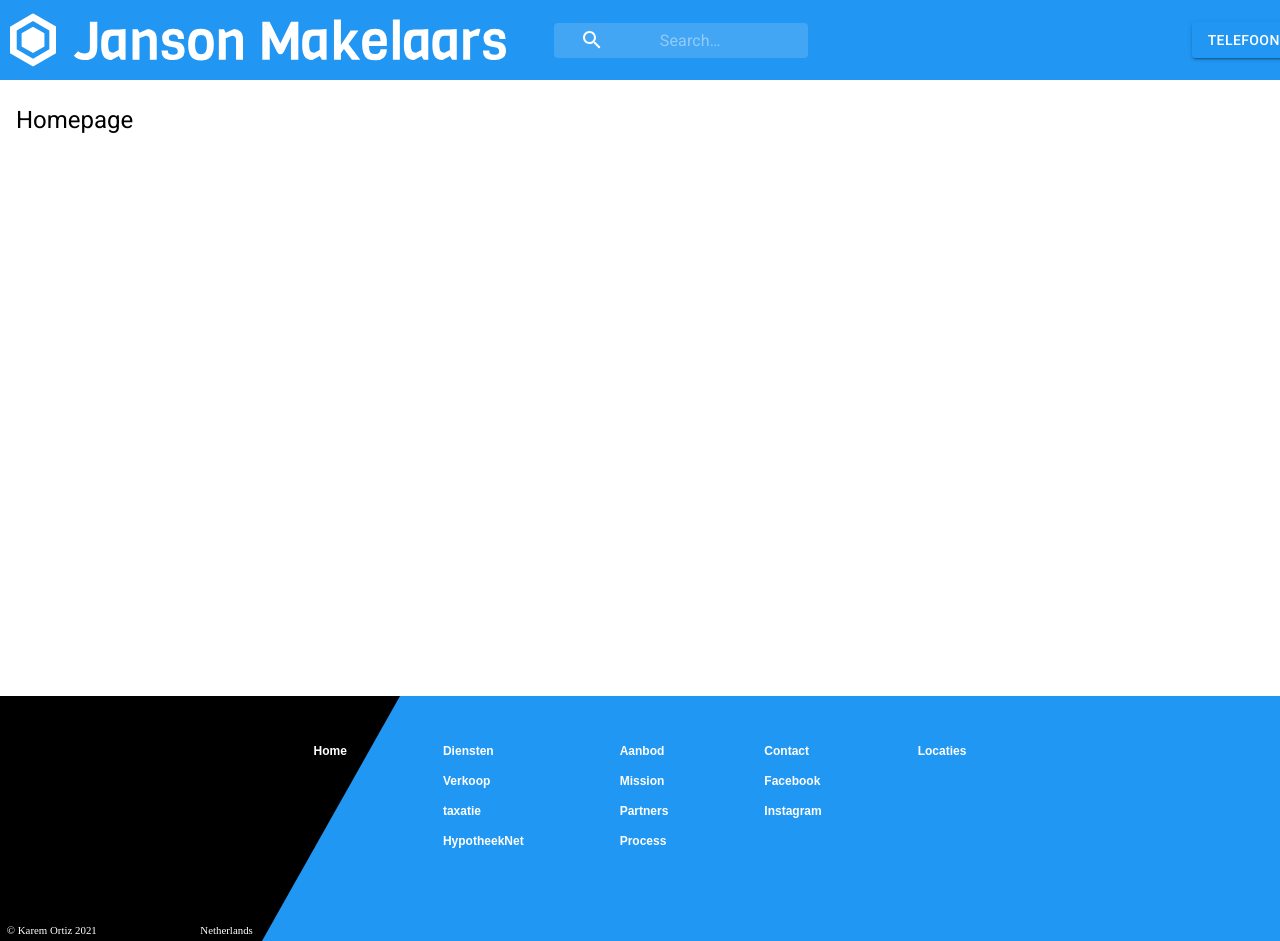
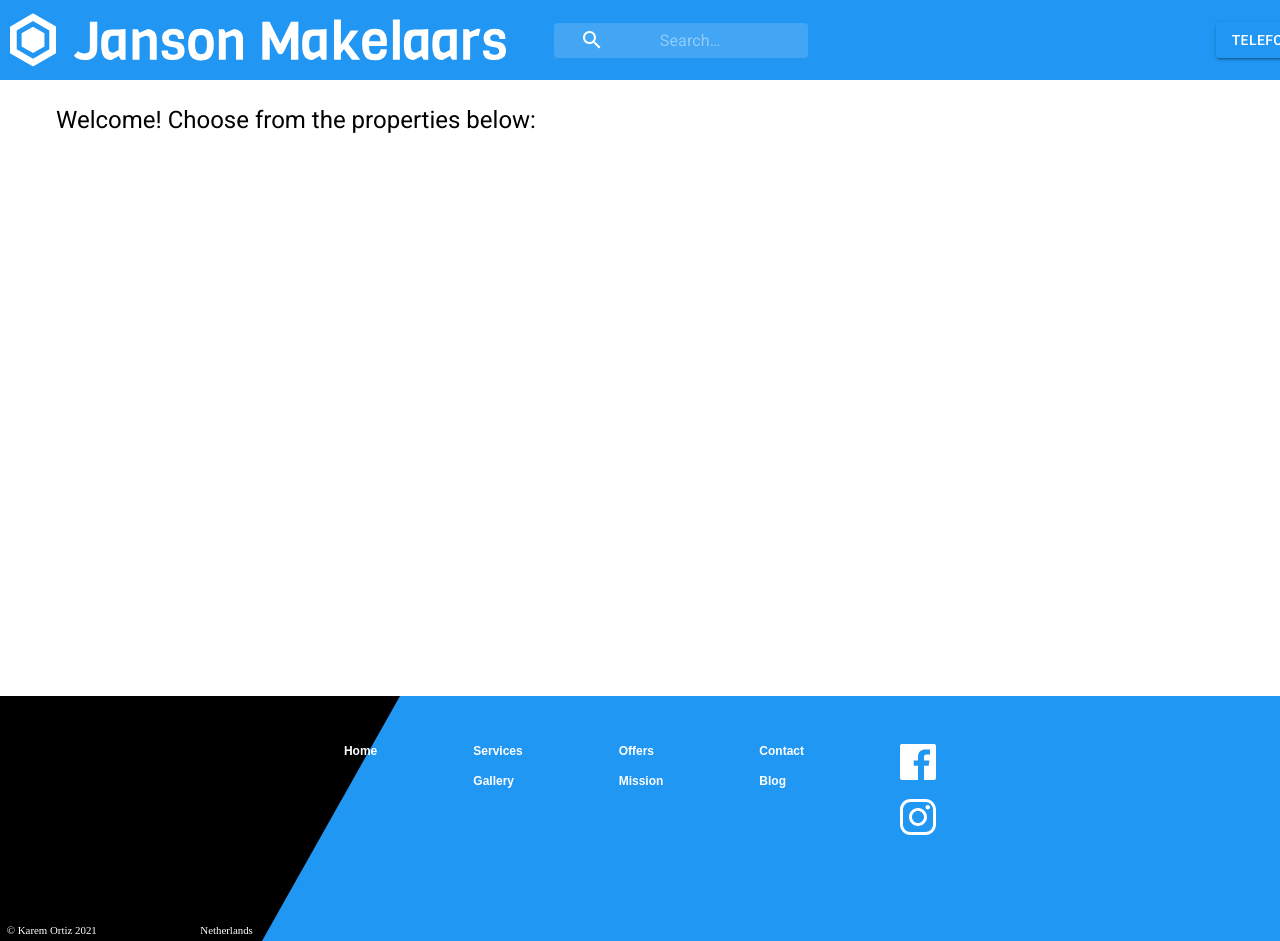
Before and after one commit to Karem1986/MaterialUI_applic, a React (Create React App) app: page / in a window 1280 px wide. Built offline with nearby package versions, Linux system fonts and the light colour scheme.

Commit message:
refactored code for login signup and favorites

```diff
--- a/src/Pages/Aanbod/index.js
+++ b/src/Pages/Favorites/index.js
@@ -1,14 +1,12 @@
 import React from 'react'
 import Box from "@material-ui/core/Box";
 
-export default function Diensten() {
-
+export default function Favorites() {
     return(
         <>
           <Box>
-              Aanbod
+              Favorites
               </Box>
-
       </>
     )
 }
--- a/src/Pages/Homepage/index.js
+++ b/src/Pages/Homepage/index.js
@@ -6,11 +6,9 @@ import { useStyles } from "./index.styles"
 export default function Homepage() {
 const classes = useStyles()
     return (
-
-
           <Box m={2} className={classes.root}>
             <Typography variant="h5" className={classes.title}>
-                Homepage
+                Welcome! Choose from the properties below:
                 </Typography>
                 </Box>
 
--- a/src/Pages/Homepage/index.styles.js
+++ b/src/Pages/Homepage/index.styles.js
@@ -7,6 +7,6 @@ root: {
    height: "576px",
 },
 title: {
-    marginTop: theme.spacing(5),
+    margin: theme.spacing(5),
 }
 }));
--- a/src/Pages/Diensten/index.js
+++ b/src/Pages/Login/index.js
@@ -1,10 +1,11 @@
 import React from "react";
 import Box from "@material-ui/core/Box";
-export default function Diensten() {
+
+export default function Login() {
   return (
     <>
         <Box>
-            Diensten
+            Login
             </Box>
     </>
   );
--- a/src/Pages/Contact/index.js
+++ b/src/Pages/Signup/index.js
@@ -1,12 +1,11 @@
 import React from 'react'
 import Box from "@material-ui/core/Box";
-export default function Diensten() {
 
+export default function Signup() {
     return(
         <>
-
           <Box>
-              Contact
+              Signup
               </Box>
 
       </>
--- a/src/components/ui/footer/Footer.js
+++ b/src/components/ui/footer/Footer.js
@@ -1,9 +1,11 @@
 import React from "react";
-import {Link} from "react-router-dom";
+import { Link } from "react-router-dom";
 import Grid from "@material-ui/core/Grid";
 import { useStyles } from "./Footer.styles";
-import Hidden from '@material-ui/core/Hidden';
+import Hidden from "@material-ui/core/Hidden";
 import footerAdornment from "../../../assets/Footer Adornment.svg";
+import facebook from "../../../assets/facebook.svg";
+import instagram from "../../../assets/instagram.svg";
 
 export default function Footer(props) {
   const classes = useStyles();
@@ -15,76 +17,135 @@ export default function Footer(props) {
           <Grid container justify="center" className={classes.mainContainer}>
             <Grid item className={classes.gridItem}>
               <Grid container direction="column" spacing={2}>
-              <Grid item component={Link} onClick={() => props.setValue(0)} to="/" className={classes.link}>
+                <Grid
+                  item
+                  component={Link}
+                  onClick={() => props.setValue(0)}
+                  to="/"
+                  className={classes.link}
+                >
                   Home
                 </Grid>
               </Grid>
             </Grid>
 
             <Grid item className={classes.gridItem}>
-            <Grid container direction="column"spacing={2}>
-              <Grid item component={Link} onClick={() => {props.setValue(1); props.setSelectedIndex(0)}} to="/diensten" className={classes.link}>
-                Diensten
+              <Grid container direction="column" spacing={2}>
+                <Grid
+                  item
+                  component={Link}
+                  onClick={() => {
+                    props.setValue(1);
+                    props.setSelectedIndex(0);
+                  }}
+                  to="/services"
+                  className={classes.link}
+                >
+                  Services
                 </Grid>
-              <Grid item component={Link} onClick={() => {props.setValue(1); props.setSelectedIndex(1)}} to="/verkoop" className={classes.link}>
-              Verkoop
-              </Grid>
-              <Grid item component={Link} onClick={() => {props.setValue(1); props.setSelectedIndex(2)}} to="/taxatie"className={classes.link}>
-                taxatie
-              </Grid>
-              <Grid item component={Link} onClick={() => {props.setValue(1); props.setSelectedIndex(3)}} to="/hypotheeknet" className={classes.link}>
-                HypotheekNet
-              </Grid>
-            </Grid>
-          </Grid>
-
-
-          <Grid item className={classes.gridItem}>
-            <Grid container direction="column" spacing={2}>
-              <Grid item component={Link} onClick={() => props.setValue(2)} to="/huizenfotos" className={classes.link}>
-               Aanbod
-              </Grid>
-              <Grid item component={Link} onClick={() => props.setValue(2)}  to="/mission" className={classes.link}>
-                Mission
-              </Grid>
-              <Grid item component={Link} onClick={() => props.setValue(2)} to="/partners" className={classes.link}>
-                Partners
-              </Grid>
-              <Grid item component={Link} onClick={() => props.setValue(2)} to="/process" className={classes.link}>
-                Process
+                <Grid
+                  item
+                  component={Link}
+                  onClick={() => {
+                    props.setValue(1);
+                    props.setSelectedIndex(1);
+                  }}
+                  to="/gallery"
+                  className={classes.link}
+                >
+                  Gallery
                 </Grid>
               </Grid>
             </Grid>
 
             <Grid item className={classes.gridItem}>
               <Grid container direction="column" spacing={2}>
-              <Grid item component={Link} onClick={() => props.setValue(3)} to="/locaties" className={classes.link}>
-                Contact
+                <Grid
+                  item
+                  component={Link}
+                  onClick={() => props.setValue(2)}
+                  to="/offers"
+                  className={classes.link}
+                >
+                  Offers
                 </Grid>
-              <Grid item component={Link} onClick={() => props.setValue(3)} to="/facebook/jansonMakelaars" className={classes.link}>
-                Facebook
-              </Grid>
-              <Grid item component={Link} onClick={() => props.setValue(3)} to="/instagram/jansonMakelaars" className={classes.link}>
-                Instagram
+                <Grid
+                  item
+                  component={Link}
+                  onClick={() => props.setValue(2)}
+                  to="/mission"
+                  className={classes.link}
+                >
+                  Mission
                 </Grid>
               </Grid>
             </Grid>
 
             <Grid item className={classes.gridItem}>
               <Grid container direction="column" spacing={2}>
-              <Grid item component={Link} onClick={() => props.setValue(4)} to="/contact" className={classes.link}>
-                Locaties
+                <Grid
+                  item
+                  component={Link}
+                  onClick={() => props.setValue(3)}
+                  to="/contact"
+                  className={classes.link}
+                >
+                  Contact
+                </Grid>
+                <Grid
+                  item
+                  component={Link}
+                  onClick={() => props.setValue(3)}
+                  to="/blog"
+                  className={classes.link}
+                >
+                  Blog
                 </Grid>
               </Grid>
             </Grid>
 
-
+            <Grid item className={classes.gridItem}>
+              <Grid container direction="column" spacing={2}>
+                <Grid
+                  item
+                  component={Link}
+                  onClick={() => props.setValue(4)}
+                  to="/facebook/jansonMakelaars"
+                  className={classes.link}
+                  target="_blank"
+                >
+                  <img alt="facebook" src={facebook} className={classes.icon} />
+                </Grid>
+                <Grid
+                  item
+                  component={Link}
+                  onClick={() => props.setValue(4)}
+                  to="/instagram/jansonMakelaars"
+                  className={classes.link}
+                >
+                  <img
+                    alt="instagram"
+                    src={instagram}
+                    className={classes.icon}
+                  />
+                </Grid>
+              </Grid>
+            </Grid>
           </Grid>
           <img
             alt="adornment"
             src={footerAdornment}
             className={classes.adornment}
-        ></img>
+          />
+
+          {/* <Grid container>
+        <Grid item>
+        <img alt="facebook" src={facebook} />
+        </Grid>
+        <Grid item>
+        <img alt="instagram" src={instagram} />
+        </Grid>
+      </Grid> */}
         </footer>
       </Hidden>
     </>
--- a/src/components/ui/footer/Footer.styles.js
+++ b/src/components/ui/footer/Footer.styles.js
@@ -30,5 +30,9 @@ link: {
 },
 gridItem: {
     margin: "3em",
+},
+icon: {
+    height: "3em",
+    width: "3em",
 }
 }));
--- a/src/components/ui/header/Header.js
+++ b/src/components/ui/header/Header.js
@@ -26,8 +26,6 @@ import MenuItem from "@material-ui/core/MenuItem";
 import MenuList from "@material-ui/core/MenuList";
 //Link navigation
 import { Link } from "react-router-dom";
-//Menu
-import Menu from "@material-ui/core/Menu";
 //Drawer on mobile
 import Drawer from "@material-ui/core/Drawer";
 import Hidden from "@material-ui/core/Hidden";
@@ -68,16 +66,11 @@ export default function Header(props) {
 
   //Menu on Services:
   const [anchorEl, setAnchorEl] = React.useState(null);
-  const [openMenu, setOpenMenu] = React.useState(false); //-->on services/Diensten the menu is by default closed
 
   //Menu handlers:
   const handleClickMenu = (event) => {
     setAnchorEl(event.currentTarget);
-    setOpenMenu(true); //--on hover the menu is visible
-  };
-  const handleCloseMenu = () => {
-    setAnchorEl(null);
-    setOpenMenu(false);
+
   };
 
   const handleChange = (newValue) => {
@@ -119,20 +112,20 @@ export default function Header(props) {
           className={classes.text}
           component={Link}
           onMouseOver={(event) => handleClickMenu(event)}
-          to="/diensten"
-          label="Diensten"
+          to="/login"
+          label="Login"
         ></Tab>
         <Tab
           className={classes.text}
           component={Link}
-          to="/aanbod"
-          label="Aanbod"
+          to="/signup"
+          label="Signup"
         ></Tab>
-        <Tab
+            <Tab
           className={classes.text}
           component={Link}
-          to="/contact"
-          label="Contact"
+          to="/favorites"
+          label="Favorites"
         ></Tab>
       </Tabs>
       <ButtonGroup
@@ -188,23 +181,7 @@ export default function Header(props) {
           </Grow>
         )}
       </Popper>
-      <Menu
-        id="simple-menu"
-        anchorEl={anchorEl}
-        open={openMenu}
-        onClose={handleCloseMenu}
-        MenuListProps={{ onMouseLeave: handleCloseMenu }}
-      >
-        <MenuItem onClick={handleCloseMenu} component={Link} to="/verkoop">
-          Verkoop
-        </MenuItem>
-        <MenuItem onClick={handleCloseMenu} component={Link} to="/taxatie">
-          Taxatie
-        </MenuItem>
-        <MenuItem onClick={handleCloseMenu} component={Link} to="/hypotheeknet">
-          HypotheekNet
-        </MenuItem>
-      </Menu>
+
     </React.Fragment>
   );
   //Drawer on mobile handler:
--- a/src/components/ui/header/Header.styles.js
+++ b/src/components/ui/header/Header.styles.js
@@ -93,6 +93,7 @@ export const useStyles = makeStyles((theme) => ({
     },
   },
   tabs: {
+    marginRight: theme.spacing(3),
     marginLeft: theme.spacing(48),
   },
   buttonGroup: {
@@ -100,8 +101,8 @@ export const useStyles = makeStyles((theme) => ({
   },
   text: {
     ...theme.typography.tab, //centralizes the styles to be used elsewhere in the app
-    minWidth: 15,
-    marginRight: "20px",
+    minWidth: 10,
+    marginRight: "10px",
   },
   // necessary for content to be below app bar
   toolbar: theme.mixins.toolbar,
```
Also changed, not shown: src/App.js (+6 -6 lines). Lines whose indentation alone changed are shown as unchanged.
